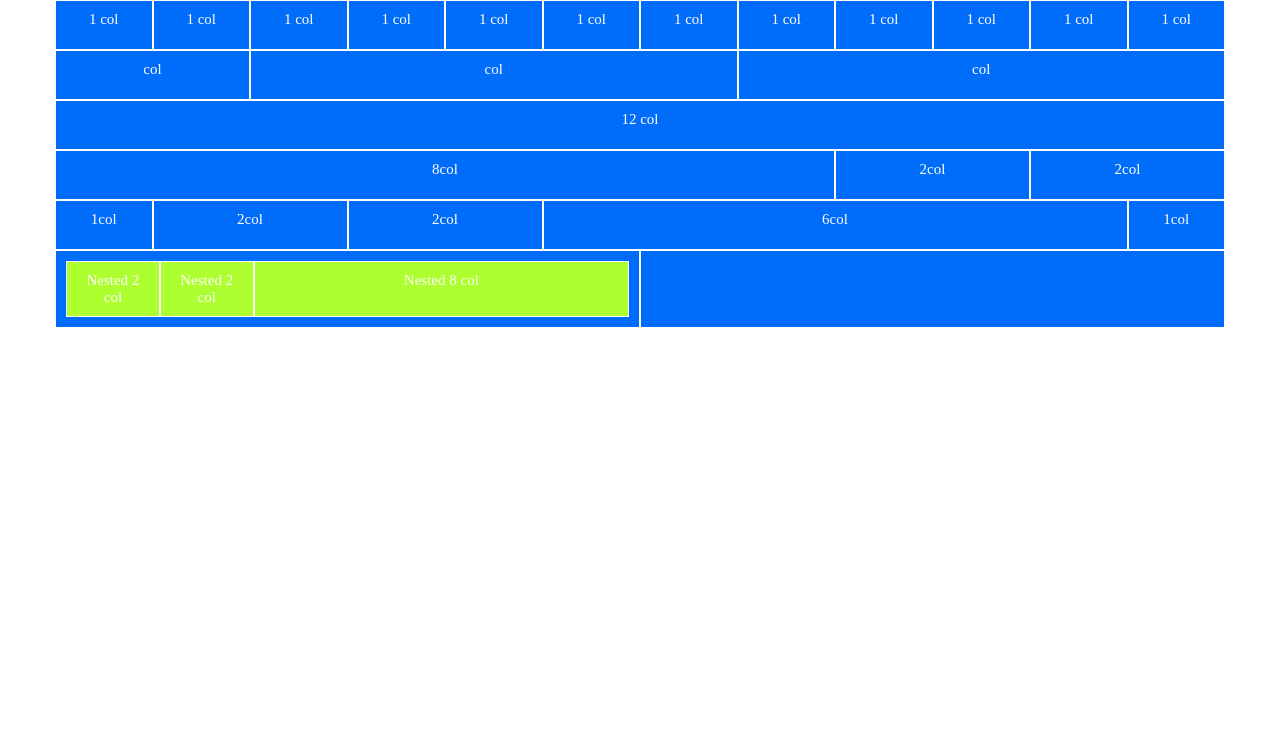
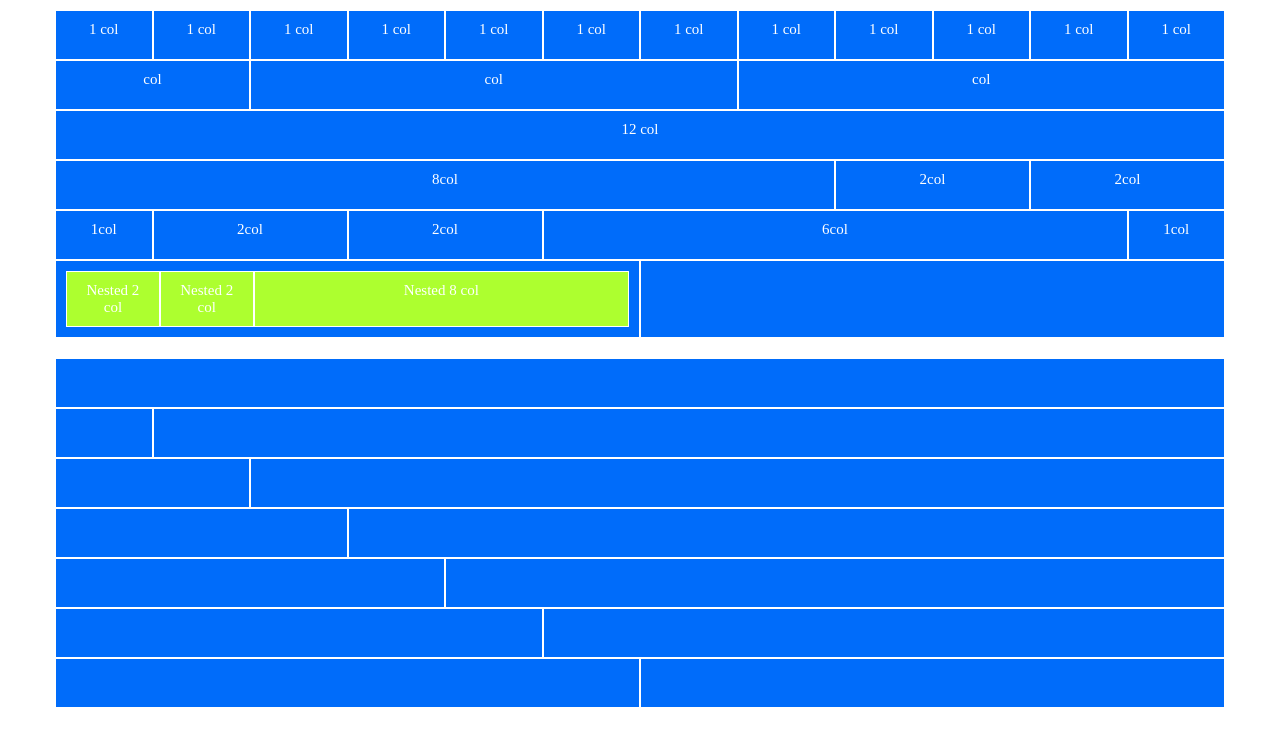
Before and after one commit to Lore0905/html-css-12bool, a plain HTML site: page index.html in a window 1280 px wide. Drawn offline with Linux system fonts and the light colour scheme.

Commit message:
second part

```diff
--- a/css/style.css
+++ b/css/style.css
@@ -7,7 +7,7 @@
 
 /* TEST */
 .container{
-    background-color: burlywood;
+    padding: 10px 0;
 }
 .row{
     background-color: aquamarine;
--- a/index.html
+++ b/index.html
@@ -117,6 +117,44 @@
                 </div>
             </div>
         </div>
+
+        <!-- container 2 -->
+        <div class="container">
+            <div class="row">
+                <div class="col-12 box"></div>
+            </div>
+
+            <div class="row">
+                <div class="col-1 box"></div>
+                <div class="col-11 box"></div>
+            </div>
+
+            <div class="row">
+                <div class="col-2 box"></div>
+                <div class="col-10 box"></div>
+            </div>
+
+            <div class="row">
+                <div class="col-3 box"></div>
+                <div class="col-9 box"></div>
+            </div>
+
+            <div class="row">
+                <div class="col-4 box"></div>
+                <div class="col-8 box"></div>
+            </div>
+
+            <div class="row">
+                <div class="col-5 box"></div>
+                <div class="col-7 box"></div>
+            </div>
+
+            <div class="row">
+                <div class="col-6 box"></div>
+                <div class="col-6 box"></div>
+            </div>
+
+        </div>
     </div>
 </body>
 </html>
```
